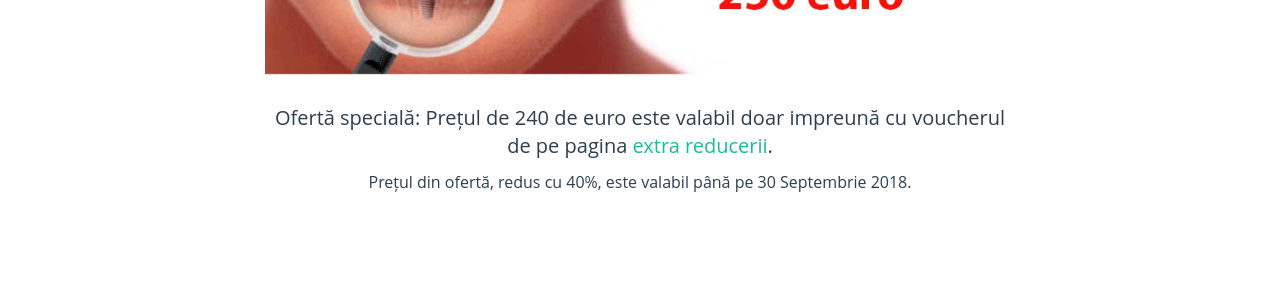
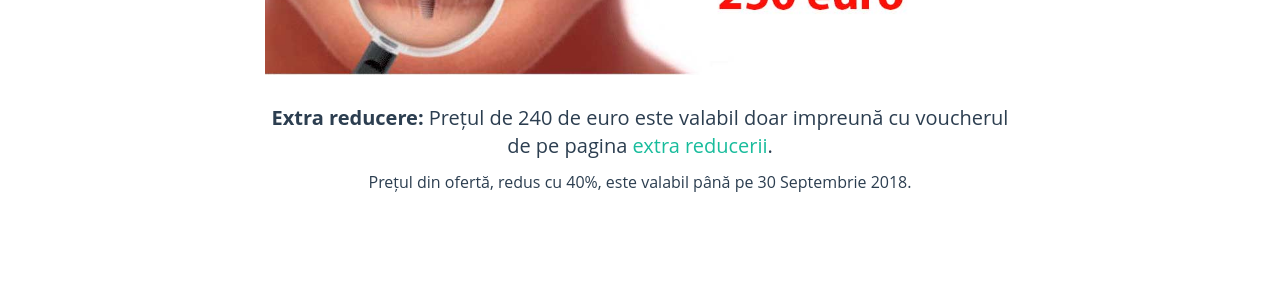
Before and after one commit to littledentgopo/offerdent, a Jekyll site: the page built from index.html, in a window 1280 px wide and 900 px high, scrolled down 1268 px. Shown: the part 156-456 px from the top of the window. Built offline with Jekyll 4.4.1, drawn with Linux system fonts in a browser that asks for light colours; comment, search, counter and statistics services are not loaded.

Commit message:
extra red

```diff
--- a/_includes/section-discount.html
+++ b/_includes/section-discount.html
@@ -19,7 +19,7 @@
 
                      <p class="big">
                         <br/>
-                         Ofertă specială: Prețul de 240 de euro este valabil doar impreună cu voucherul de pe pagina <a href="/extra-reducere-alphabio.html">extra reducerii</a>.
+                         <strong>Extra reducere:</strong> Prețul de 240 de euro este valabil doar impreună cu voucherul de pe pagina <a href="/extra-reducere-alphabio.html#post">extra reducerii</a>.
                      </p>
                      <p class="small">
                          Prețul din ofertă, redus cu 40%, este valabil până pe {{site.offer.expirydate}}.
```
